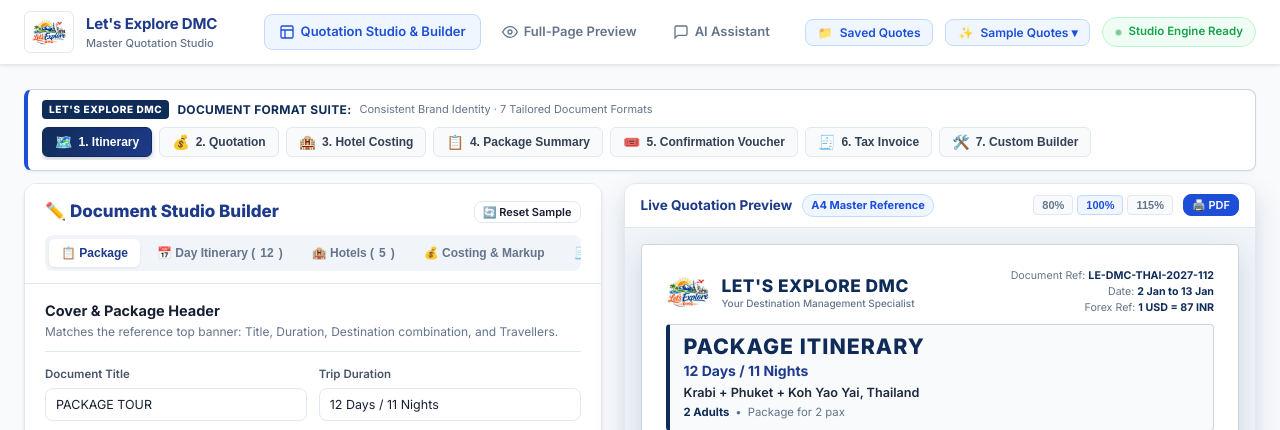
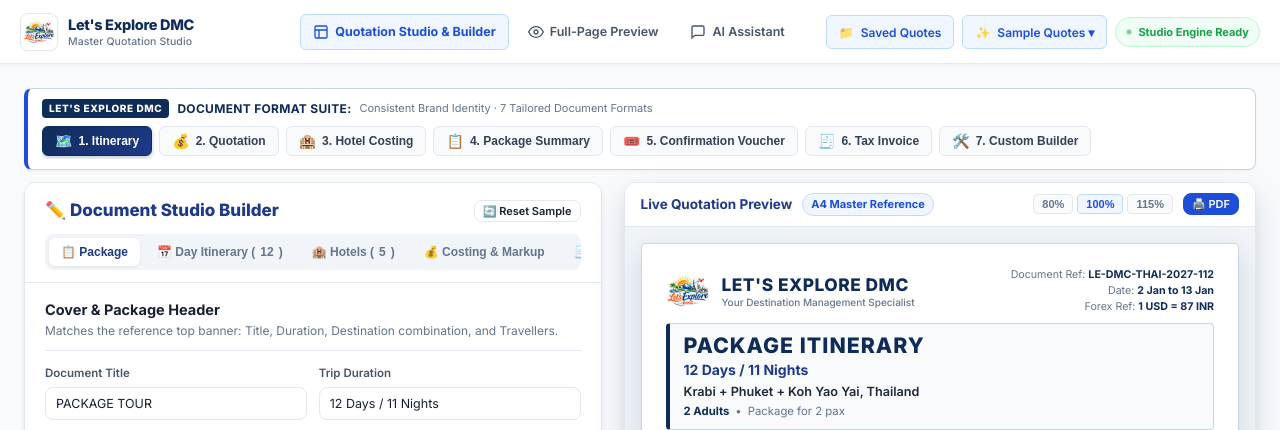
Before and after one commit to Asmitakukreja18/pdf-gen, a PHP site: page / in a window 1280 px wide. Shown: the top 430 px of the page. Run offline with PHP 8.4, Linux system fonts and the light colour scheme.

Commit message:
fix(header): resolve header clipping, text wrapping, and vertical misalignment

```diff
--- a/css/style.css
+++ b/css/style.css
@@ -100,60 +100,112 @@ p { color: var(--text-sec); line-height: 1.6; }
 .app-header {
   position: sticky; top: 0; z-index: 100;
   background: var(--white); border-bottom: 1px solid var(--border);
-  box-shadow: var(--shadow-sm);
+  box-shadow: 0 1px 4px rgba(15, 44, 89, 0.05);
+  height: 64px;
 }
 .header-inner {
-  display: flex; align-items: center; gap: 20px;
-  padding: 0 24px; height: var(--header-h); max-width: 1440px; margin: 0 auto;
-}
-.brand { display: flex; align-items: center; gap: 12px; text-decoration: none; }
+  display: flex; align-items: center; justify-content: space-between;
+  padding: 0 20px; height: 64px; max-width: 1480px; margin: 0 auto;
+  gap: 16px;
+}
+.brand {
+  display: inline-flex; align-items: center; gap: 10px;
+  text-decoration: none; flex-shrink: 0;
+}
 .brand-logo-card {
-  height: 42px; display: flex; align-items: center; padding: 2px 6px;
-  background: var(--white); border-radius: 6px; border: 1px solid var(--border);
-}
-.brand-logo { height: 36px; max-width: 110px; object-fit: contain; }
-.brand-text { display: flex; flex-direction: column; }
-.brand-name { font-size: 15px; font-weight: 700; color: var(--primary-dark); letter-spacing: -0.2px; }
-.brand-tagline { font-size: 11px; color: var(--text-sec); font-weight: 500; }
-
-.header-nav { display: flex; align-items: center; gap: 6px; margin-left: auto; }
+  height: 38px; width: 38px; min-width: 38px;
+  display: flex; align-items: center; justify-content: center;
+  background: #FFFFFF; border-radius: 8px; border: 1px solid var(--border);
+  padding: 2px; box-shadow: 0 1px 2px rgba(0,0,0,0.03); flex-shrink: 0;
+}
+.brand-logo { height: 32px; width: 32px; max-width: 32px; object-fit: contain; display: block; }
+.brand-text {
+  display: flex; flex-direction: column; justify-content: center;
+  line-height: 1.25; flex-shrink: 0;
+}
+.brand-name {
+  font-size: 14.5px; font-weight: 800; color: #0F2C59;
+  letter-spacing: -0.3px; white-space: nowrap; line-height: 1.2;
+}
+.brand-tagline {
+  font-size: 10.5px; color: #64748B; font-weight: 500;
+  white-space: nowrap; letter-spacing: 0.1px; margin-top: 1px;
+}
+
+.header-nav {
+  display: flex; align-items: center; gap: 6px;
+  margin-left: auto; margin-right: 12px; flex-shrink: 0;
+}
 .nav-link {
-  display: flex; align-items: center; gap: 6px; padding: 7px 14px;
-  border-radius: var(--radius-sm); font-size: 13px; font-weight: 600;
-  color: var(--text-sec); text-decoration: none; transition: all var(--transition);
-  border: 1px solid transparent;
-}
-.nav-link:hover { background: var(--bg); color: var(--text); }
-.nav-link.active { background: var(--primary-light); color: var(--primary); border-color: #BFDBFE; }
-
-.header-actions { display: flex; align-items: center; gap: 12px; }
-.sample-picker-wrap { position: relative; }
+  display: inline-flex; align-items: center; gap: 6px;
+  padding: 6px 12px; height: 36px; line-height: 1;
+  border-radius: 6px; font-size: 12.5px; font-weight: 600;
+  color: #475569; text-decoration: none; transition: all 0.15s ease;
+  border: 1px solid transparent; white-space: nowrap; flex-shrink: 0;
+}
+.nav-link:hover { background: #F1F5F9; color: #0F2C59; }
+.nav-link.active {
+  background: #EFF6FF; color: #1D4ED8;
+  border-color: #BFDBFE; font-weight: 700;
+}
+.nav-link svg { flex-shrink: 0; }
+
+.header-actions {
+  display: flex; align-items: center; gap: 8px; flex-shrink: 0;
+}
+.header-actions .btn {
+  height: 34px; padding: 0 12px; font-size: 12px;
+  border-radius: 6px; white-space: nowrap; flex-shrink: 0;
+}
+.sample-picker-wrap { position: relative; flex-shrink: 0; }
 .sample-dropdown {
   position: absolute; top: calc(100% + 6px); right: 0; background: var(--white);
   border: 1px solid var(--border); border-radius: var(--radius-sm);
-  box-shadow: var(--shadow-md); z-index: 150; min-width: 210px; padding: 6px;
+  box-shadow: var(--shadow-md); z-index: 150; min-width: 230px; padding: 6px;
   display: flex; flex-direction: column; gap: 4px;
 }
 .sample-opt {
-  display: flex; align-items: center; gap: 8px; padding: 7px 10px;
+  display: flex; align-items: center; gap: 8px; padding: 8px 10px;
   border-radius: 6px; border: none; background: transparent; font-family: var(--font);
   font-size: 12px; font-weight: 600; color: var(--text); cursor: pointer; text-align: left;
-  transition: all var(--transition);
+  transition: all var(--transition); white-space: nowrap;
 }
 .sample-opt:hover { background: var(--primary-light); color: var(--primary); }
 
 .status-pill {
-  display: flex; align-items: center; gap: 6px; padding: 5px 12px;
-  background: var(--success-light); border: 1px solid #BBF7D0; border-radius: 99px;
-  font-size: 11.5px; font-weight: 600; color: var(--success);
+  display: inline-flex; align-items: center; gap: 6px;
+  height: 30px; padding: 0 10px; line-height: 1;
+  background: #F0FDF4; border: 1px solid #BBF7D0; border-radius: 999px;
+  font-size: 11px; font-weight: 700; color: #16A34A;
+  white-space: nowrap; flex-shrink: 0;
 }
 .status-dot {
-  width: 7px; height: 7px; background: var(--success); border-radius: 50%;
-  animation: pulse 2s infinite;
+  width: 6px; height: 6px; min-width: 6px; background: #16A34A; border-radius: 50%;
+  animation: pulse 2s infinite; flex-shrink: 0; display: inline-block;
 }
 @keyframes pulse {
   0%, 100% { opacity: 1; transform: scale(1); }
   50% { opacity: 0.5; transform: scale(0.8); }
+}
+
+@media (max-width: 1220px) {
+  .status-pill { display: none; }
+}
+
+@media (max-width: 1024px) {
+  .header-inner { padding: 0 14px; gap: 10px; }
+  .header-nav { margin-right: 6px; gap: 4px; }
+  .nav-link { padding: 6px 10px; font-size: 12px; }
+  .brand-tagline { display: none; }
+}
+
+@media (max-width: 768px) {
+  .header-inner { padding: 0 10px; gap: 6px; }
+  .nav-link span { display: none; }
+  .nav-link { padding: 6px 8px; }
+  .brand-name { font-size: 13.5px; }
+  .header-actions .btn span:last-child { display: none; }
+  .header-actions .btn { padding: 0 8px; }
 }
 
 /* ─── MAIN CONTENT ──────────────────────────────────────── */
--- a/index.html
+++ b/index.html
@@ -39,20 +39,20 @@
               <rect x="3" y="3" width="18" height="18" rx="2" />
               <path d="M3 9h18M9 21V9" />
             </svg>
-            Quotation Studio & Builder
+            <span>Quotation Studio &amp; Builder</span>
           </a>
           <a href="#" class="nav-link" data-section="preview" id="navPreview">
             <svg width="16" height="16" viewBox="0 0 24 24" fill="none" stroke="currentColor" stroke-width="2">
               <path d="M1 12s4-8 11-8 11 8 11 8-4 8-11 8-11-8-11-8z" />
               <circle cx="12" cy="12" r="3" />
             </svg>
-            Full-Page Preview
+            <span>Full-Page Preview</span>
           </a>
           <a href="#" class="nav-link" data-section="chat" id="navChat">
             <svg width="16" height="16" viewBox="0 0 24 24" fill="none" stroke="currentColor" stroke-width="2">
               <path d="M21 15a2 2 0 0 1-2 2H7l-4 4V5a2 2 0 0 1 2-2h14a2 2 0 0 1 2 2z" />
             </svg>
-            AI Assistant
+            <span>AI Assistant</span>
           </a>
         </nav>
 
```
